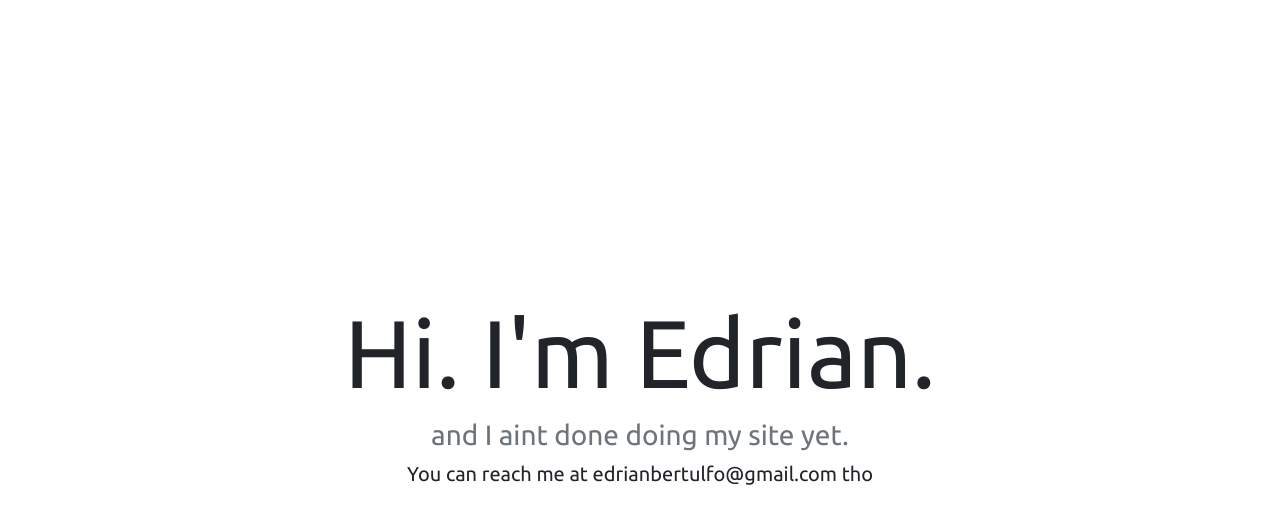
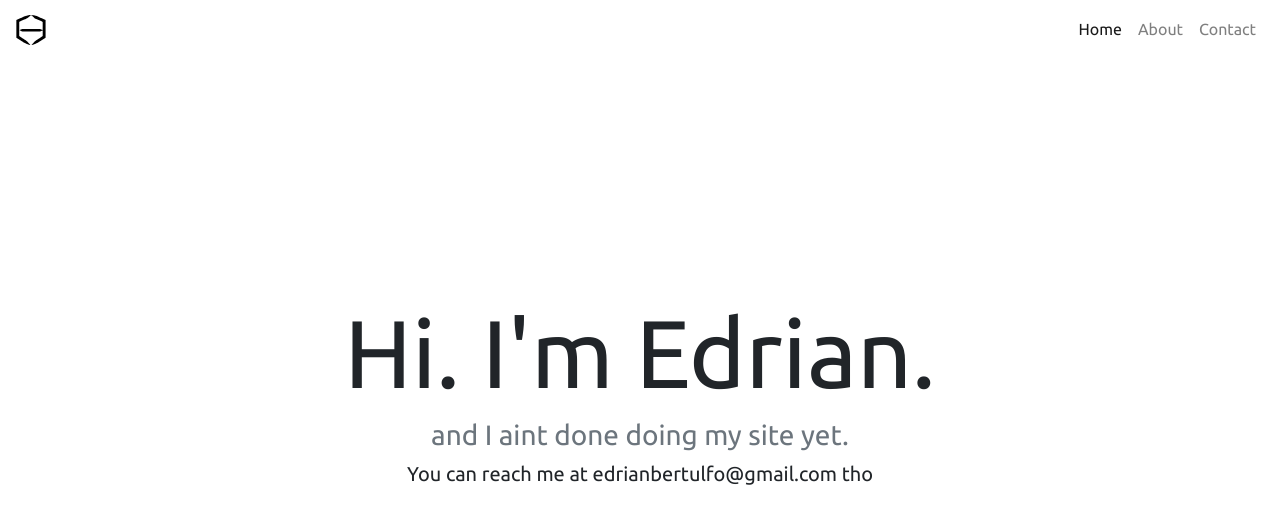
Before and after one commit to ebertulfo/edrianbertulfo.com, an Angular app: page / in a window 1280 px wide. Shown: the top 524 px of the page. Built offline with nearby package versions, Linux system fonts and the light colour scheme.

Commit message:
Added Logo SVG. Added Navbar

```diff
--- a/src/app/app.component.html
+++ b/src/app/app.component.html
@@ -1 +1,24 @@
+<nav class="navbar navbar-expand-lg navbar-light bg-transparent fixed-top">
+    <button class="navbar-toggler hidden-lg-up" type="button" data-toggle="collapse"
+            data-target="#navbar" aria-controls="navbar"
+            aria-expanded="false" aria-label="Toggle navigation">
+        <img src="/assets/brand.svg" width="30" height="30" alt="">
+    </button>
+    <div class="collapse navbar-collapse" id="navbar">
+        <a class="navbar-brand" href="#">
+            <img src="/assets/brand.svg" width="30" height="30" alt="">
+        </a>
+        <ul class="nav navbar-nav ml-auto">
+            <li class="nav-item active">
+                <a class="nav-link" href="#">Home<span class="sr-only">(current)</span></a>
+            </li>
+            <li class="nav-item">
+                <a class="nav-link" href="#">About</a>
+            </li>
+            <li class="nav-item">
+                <a class="nav-link" href="#">Contact</a>
+            </li>
+        </ul>
+    </div>
+</nav>
 <router-outlet></router-outlet>
```
Also changed, not shown: src/assets/brand.svg (added).
